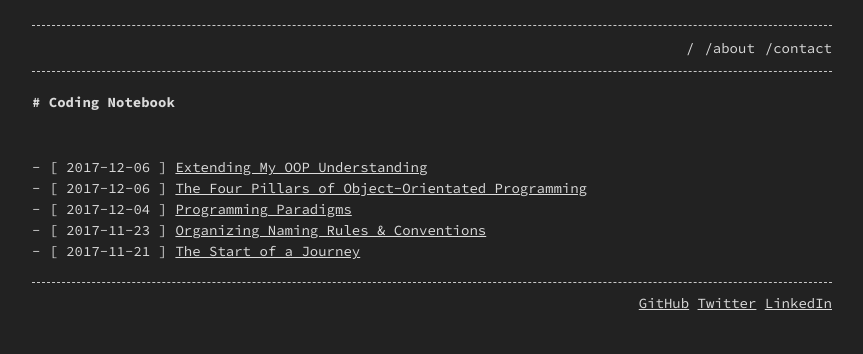
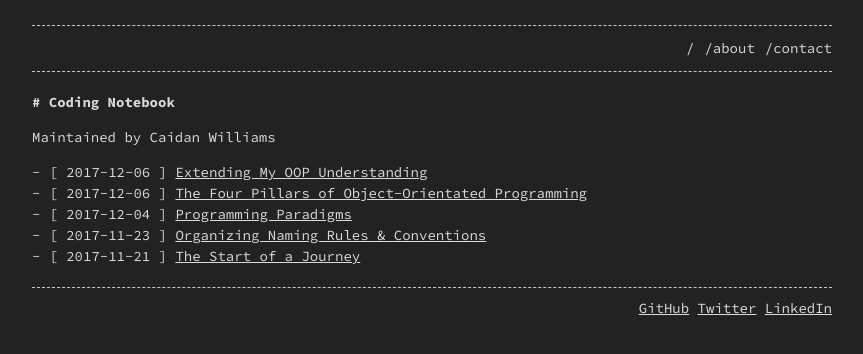
Before and after one commit to caidanw/caidanw.github.io, a Jekyll site: the page built from index.md, in a window 1280 px wide. Shown: the top 354 px of the page, without its empty margins (208-1071 px from the left). Built offline with Jekyll 4.4.1, drawn with Linux system fonts in a browser that asks for light colours.

Commit message:
fixed homepage

```diff
--- a/_layouts/home.html
+++ b/_layouts/home.html
@@ -3,7 +3,6 @@ layout: default
 ---
 
 {{ content }}
-{% assign contentwonl = content | strip_newlines %} {% unless contentwonl == ""  %} <br /> {% endunless %} <!-- add line break if there is any content -->
 
 {%- if site.posts.size > 0 -%}
   <ul>
--- a/index.md
+++ b/index.md
@@ -5,3 +5,4 @@ permalink: /
 ---
 
 # Coding Notebook
+Maintained by Caidan Williams
```
